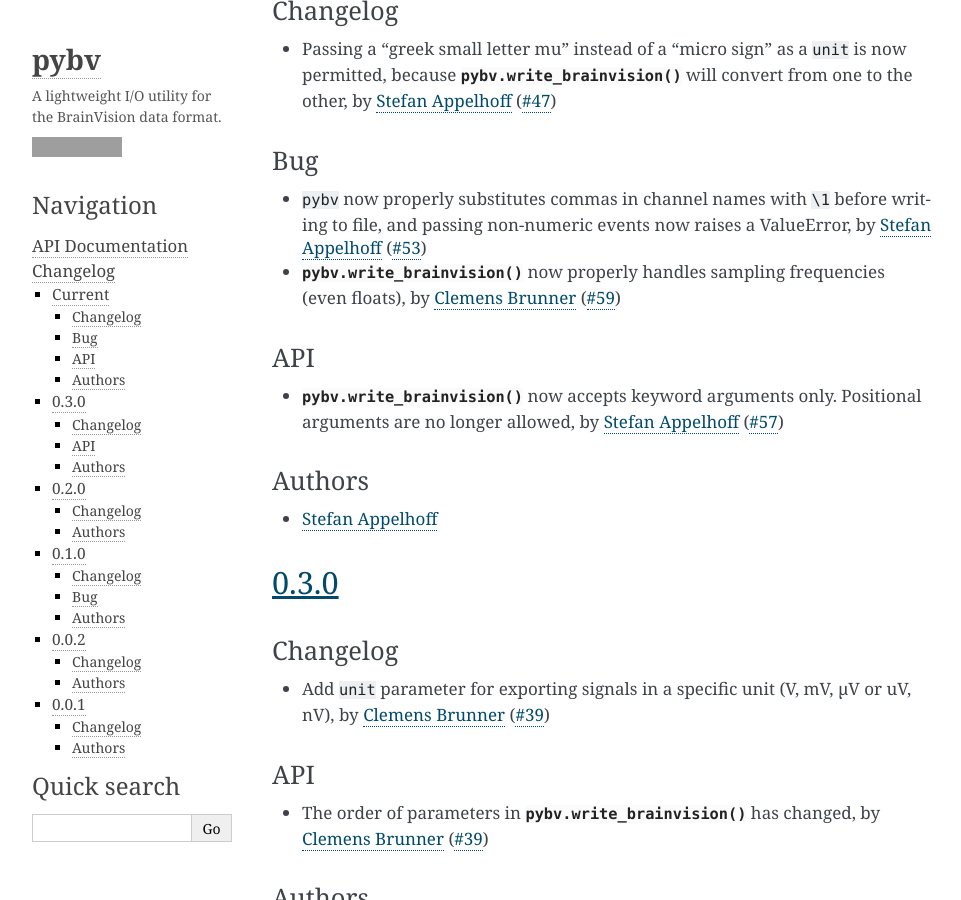
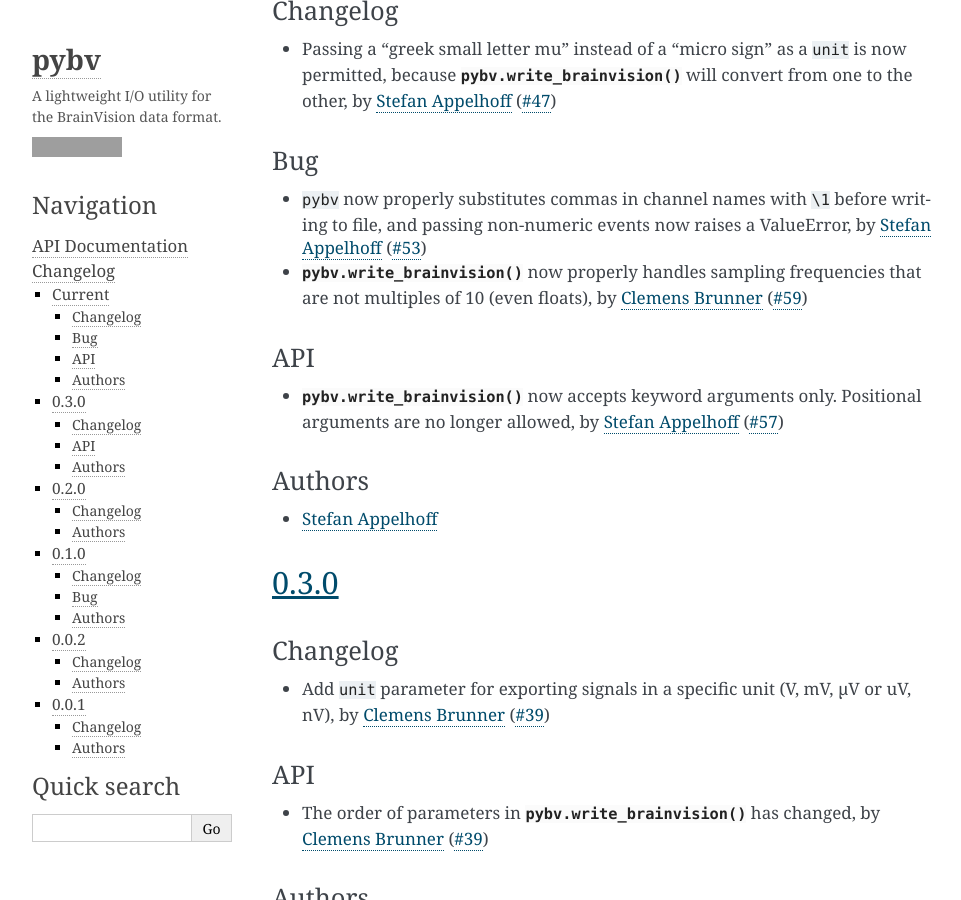
Before and after one commit to bids-standard/pybv, a Sphinx documentation site: the page built from docs/changelog.rst, in a window 1280 px wide and 900 px high, scrolled down 466 px. Shown: the whole window, without its empty margins (148-1109 px from the left). Built offline with Sphinx 7.4.7, drawn with Linux system fonts in a browser that asks for light colours; grey boxes are pictures that could not be loaded.

Commit message:
Update changelog
Co-authored-by: Stefan Appelhoff <stefan.appelhoff@mailbox.org>

```diff
--- a/docs/changelog.rst
+++ b/docs/changelog.rst
@@ -22,7 +22,7 @@
 Bug
 ~~~
 - ``pybv`` now properly substitutes commas in channel names with ``\1`` before writing to file, and passing non-numeric events now raises a ValueError, by `Stefan Appelhoff`_ (`#53 <https://github.com/bids-standard/pybv/pull/53>`_)
-- :func:`pybv.write_brainvision` now properly handles sampling frequencies (even floats), by `Clemens Brunner`_ (`#59 <https://github.com/bids-standard/pybv/pull/59>`_)
+- :func:`pybv.write_brainvision` now properly handles sampling frequencies that are not multiples of 10 (even floats), by `Clemens Brunner`_ (`#59 <https://github.com/bids-standard/pybv/pull/59>`_)
 
 API
 ~~~
```
